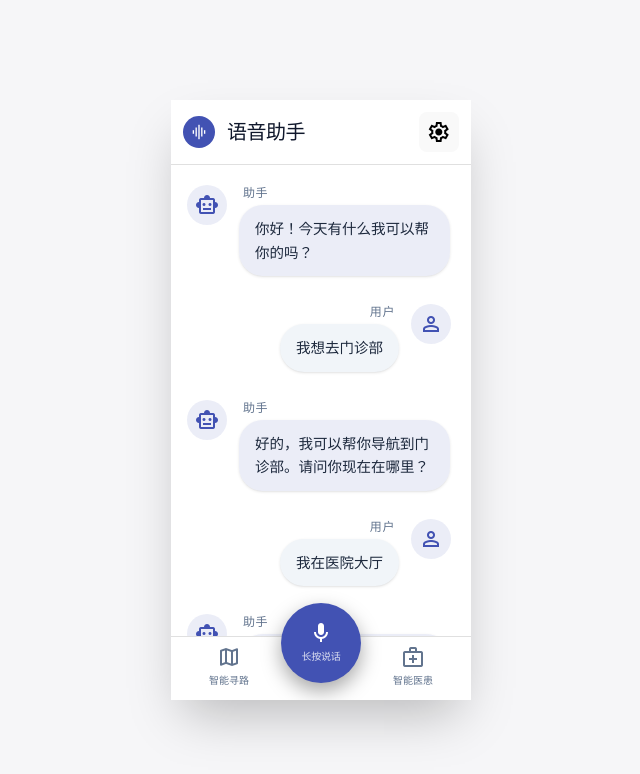
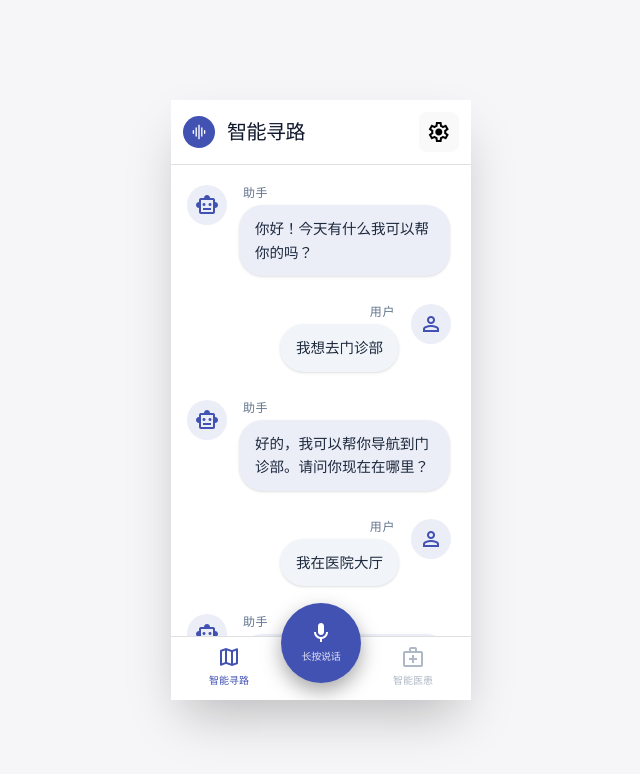
Before and after one commit to EOR-Team/ufc-2026, a Vue app in the folder frontend/: page /chat in a window 1280 px wide. Shown: the top 774 px of the page, without its empty margins (319-959 px from the left). Built offline with nearby package versions, Linux system fonts and the light colour scheme.

Commit message:
增加状态切换 与 动效设计

```diff
--- a/frontend/src/components/AppBottomNav.vue
+++ b/frontend/src/components/AppBottomNav.vue
@@ -9,6 +9,10 @@
  *   press-start — 用户开始按下 FAB 时触发
  *   press-end   — 用户松开或移出 FAB 时触发
  */
+import { useChatModeStore } from '@/stores/useChatModeStore'
+
+const chatMode = useChatModeStore()
+
 const props = defineProps({
   isListening: {
     type: Boolean,
@@ -29,9 +33,19 @@ const preventClick = (e) => e.preventDefault()
   <nav class="relative bg-white border-t border-primary/10 px-3 py-2 flex items-center justify-between z-40">
 
     <!-- 智能寻路 -->
-    <div class="flex flex-col items-center gap-1 flex-1 cursor-pointer hover:opacity-80 transition-opacity">
-      <span class="material-symbols-outlined text-slate-500">map</span>
-      <span class="text-[10px] font-medium text-slate-500">智能寻路</span>
+    <div
+      class="flex flex-col items-center gap-1 flex-1 cursor-pointer transition-opacity"
+      :class="chatMode.mode === 'navigation' ? 'opacity-100' : 'opacity-50 hover:opacity-75'"
+      @click="chatMode.setMode('navigation')"
+    >
+      <span
+        class="material-symbols-outlined transition-colors"
+        :class="chatMode.mode === 'navigation' ? 'text-primary' : 'text-slate-500'"
+      >map</span>
+      <span
+        class="text-[10px] font-medium transition-colors"
+        :class="chatMode.mode === 'navigation' ? 'text-primary' : 'text-slate-500'"
+      >智能寻路</span>
     </div>
 
     <!-- Center FAB -->
@@ -66,9 +80,19 @@ const preventClick = (e) => e.preventDefault()
     </div>
 
     <!-- 智能医患 -->
-    <div class="flex flex-col items-center gap-1 flex-1 cursor-pointer hover:opacity-80 transition-opacity">
-      <span class="material-symbols-outlined text-slate-500">medical_services</span>
-      <span class="text-[10px] font-medium text-slate-500">智能医患</span>
+    <div
+      class="flex flex-col items-center gap-1 flex-1 cursor-pointer transition-opacity"
+      :class="chatMode.mode === 'medical' ? 'opacity-100' : 'opacity-50 hover:opacity-75'"
+      @click="chatMode.setMode('medical')"
+    >
+      <span
+        class="material-symbols-outlined transition-colors"
+        :class="chatMode.mode === 'medical' ? 'text-primary' : 'text-slate-500'"
+      >medical_services</span>
+      <span
+        class="text-[10px] font-medium transition-colors"
+        :class="chatMode.mode === 'medical' ? 'text-primary' : 'text-slate-500'"
+      >智能医患</span>
     </div>
 
   </nav>
--- a/frontend/src/components/AppTopBar.vue
+++ b/frontend/src/components/AppTopBar.vue
@@ -2,19 +2,14 @@
 /**
  * AppTopBar — 顶部应用栏
  *
- * Props:
- *   title (string) — 标题文本，默认"语音助手"
+ * 标题跟随 useChatModeStore.modeLabel 自动变化。
  *
  * Emits:
  *   settings-click — 点击设置按钮时触发
  */
-defineProps({
-  title: {
-    type: String,
-    default: '语音助手',
-  },
-})
+import { useChatModeStore } from '@/stores/useChatModeStore'
 
+const chatMode = useChatModeStore()
 const emit = defineEmits(['settings-click'])
 </script>
 
@@ -24,7 +19,7 @@ const emit = defineEmits(['settings-click'])
       <div class="w-8 h-8 rounded-full bg-primary flex items-center justify-center text-white">
         <span class="material-symbols-outlined" style="font-size:18px">graphic_eq</span>
       </div>
-      <p class="text-slate-900 text-xl font-semibold tracking-tight m-0">{{ title }}</p>
+      <p class="text-slate-900 text-xl font-semibold tracking-tight m-0">{{ chatMode.modeLabel }}</p>
     </div>
     <button
       @click="emit('settings-click')"
--- /dev/null
+++ b/frontend/src/stores/useChatModeStore.js
@@ -0,0 +1,38 @@
+import { ref, computed } from 'vue'
+import { defineStore, acceptHMRUpdate } from 'pinia'
+
+/**
+ * 聊天模式 Store
+ *
+ * mode: 'navigation' | 'medical'
+ *   - 'navigation' → 智能寻路
+ *   - 'medical'    → 智能医患
+ */
+export const useChatModeStore = defineStore('chatMode', () => {
+  const mode = ref('navigation')
+  // navigation → medical 为向左（新内容从右侧滑入）
+  // medical → navigation 为向右（新内容从左侧滑入）
+  const direction = ref('left')
+
+  const modeLabel = computed(() => {
+    return mode.value === 'navigation' ? '智能寻路' : '智能医患'
+  })
+
+  function setMode(newMode) {
+    if (newMode === mode.value) return
+    direction.value = newMode === 'medical' ? 'left' : 'right'
+    mode.value = newMode
+  }
+
+  function reset() {
+    direction.value = 'left'
+    mode.value = 'navigation'
+  }
+
+  return { mode, direction, modeLabel, setMode, reset }
+})
+
+// 让 Vite HMR 正确热替换 Pinia store，避免旧实例缓存导致新增状态字段无效
+if (import.meta.hot) {
+  import.meta.hot.accept(acceptHMRUpdate(useChatModeStore, import.meta.hot))
+}
--- a/frontend/src/style.css
+++ b/frontend/src/style.css
@@ -142,3 +142,29 @@ button:focus-visible {
   opacity: 1;
   transform: translateY(0);
 }
+
+/* 模式切换滑动动画 */
+/* 过渡期间绝对定位，让两个元素在同一容器内叠放滑动 */
+.slide-left-enter-active,
+.slide-left-leave-active,
+.slide-right-enter-active,
+.slide-right-leave-active {
+  transition: transform 0.28s cubic-bezier(0.4, 0, 0.2, 1);
+  position: absolute;
+  width: 100%;
+  height: 100%;
+  top: 0;
+  left: 0;
+}
+
+/* navigation → medical：旧内容左出，新内容右入 */
+.slide-left-enter-from  { transform: translateX(100%); }
+.slide-left-leave-to    { transform: translateX(-100%); }
+.slide-left-enter-to,
+.slide-left-leave-from  { transform: translateX(0); }
+
+/* medical → navigation：旧内容右出，新内容左入 */
+.slide-right-enter-from { transform: translateX(-100%); }
+.slide-right-leave-to   { transform: translateX(100%); }
+.slide-right-enter-to,
+.slide-right-leave-from { transform: translateX(0); }
--- a/frontend/src/views/ChatView.vue
+++ b/frontend/src/views/ChatView.vue
@@ -1,6 +1,7 @@
 <script setup>
-import { ref } from 'vue'
+import { ref, computed, onMounted } from 'vue'
 import { useRouter } from 'vue-router'
+import { useChatModeStore } from '@/stores/useChatModeStore'
 import FixedAspectContainer from '@/components/FixedAspectContainer.vue'
 import AppTopBar from '@/components/AppTopBar.vue'
 import ConversationList from '@/components/ConversationList.vue'
@@ -10,6 +11,11 @@ import { useLongPress } from '@/composables/useLongPress'
 import { useViewportOverflow } from '@/composables/useViewportOverflow'
 
 const router = useRouter()
+const chatMode = useChatModeStore()
+const slideTransition = computed(() => `slide-${chatMode.direction}`)
+
+// 进入页面时重置为默认模式（智能寻路）
+onMounted(() => chatMode.reset())
 
 // 语音长按状态
 const { isActive: isListening, start, end } = useLongPress(250)
@@ -34,13 +40,17 @@ const messages = ref([
   >
     <!-- 顶部应用栏 -->
     <AppTopBar
-      title="语音助手"
       @settings-click="router.push({ name: 'settings' })"
     />
 
     <!-- 主内容区（相对定位，供 VoiceOverlay 绝对定位参考） -->
     <div class="flex-1 flex flex-col relative min-h-0">
-      <ConversationList :messages="messages" />
+      <!-- 滑动切换容器：overflow-hidden 裁切滑出的内容 -->
+      <div class="flex-1 relative overflow-hidden min-h-0">
+        <transition :name="slideTransition">
+          <ConversationList :key="chatMode.mode" :messages="messages" />
+        </transition>
+      </div>
       <VoiceOverlay :visible="isListening" />
     </div>
 
```
